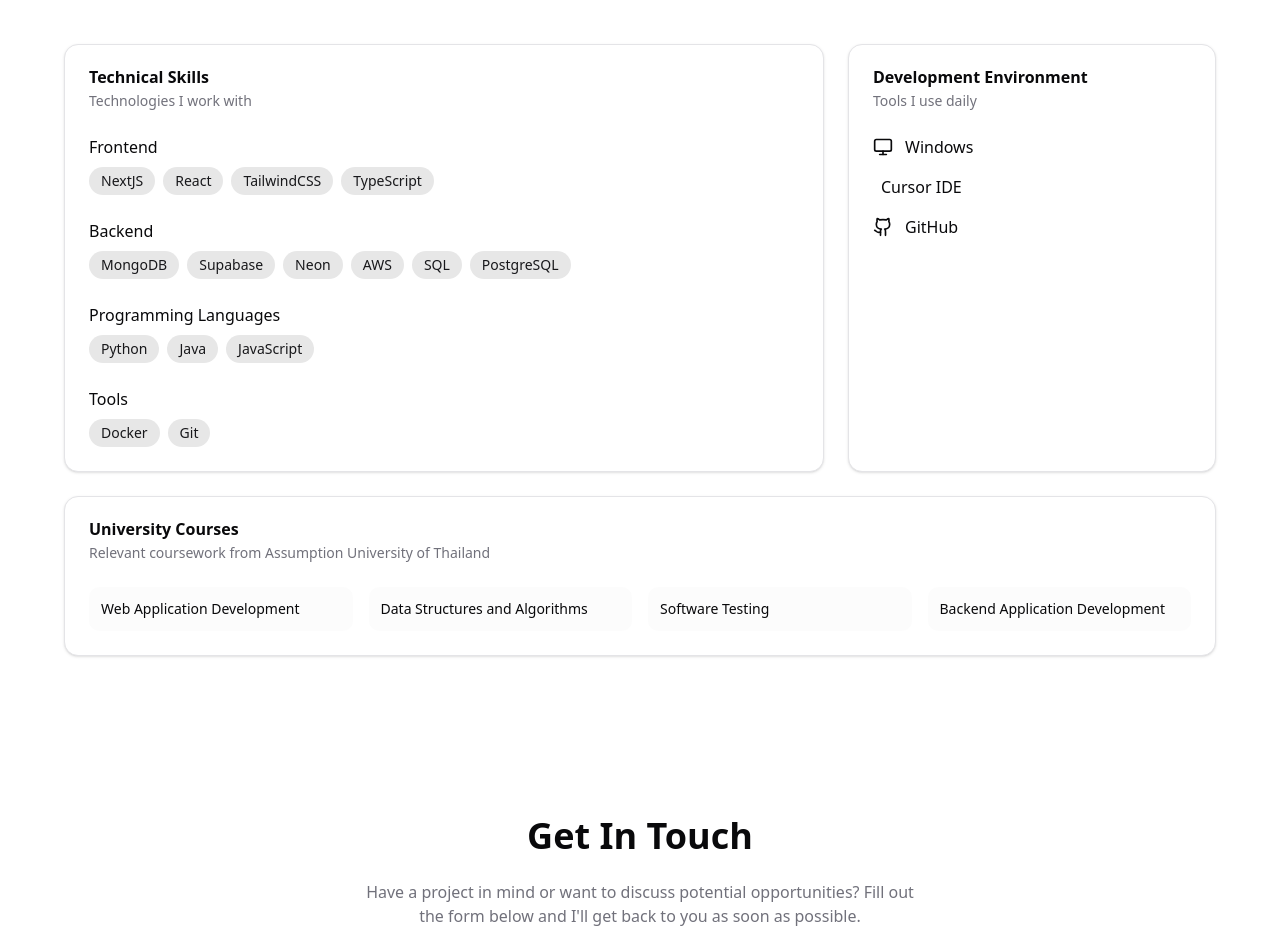
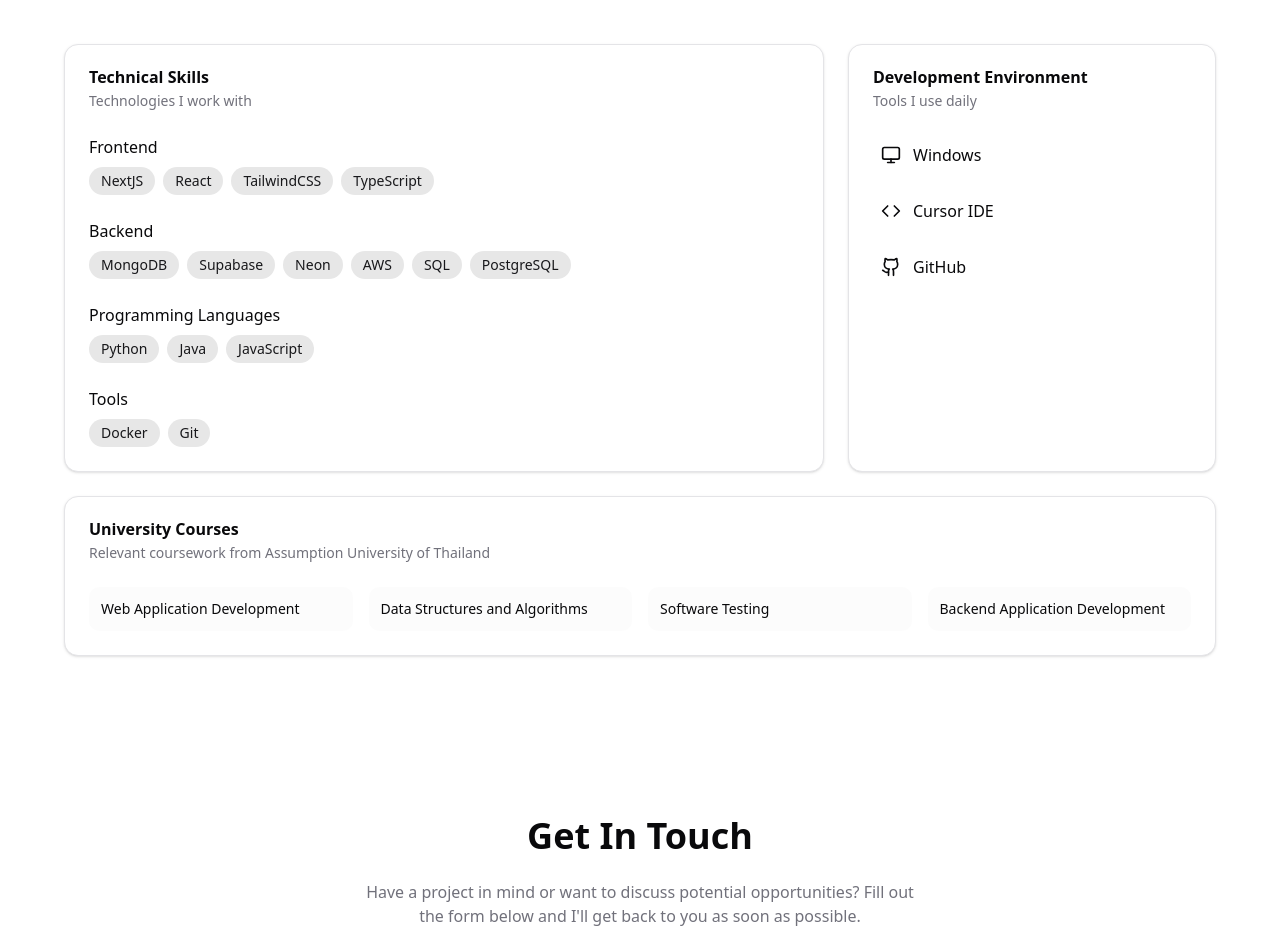
Before and after one commit to Reon1917/portfolio-site-v4, a Next.js app in the folder reon-site-v5/: page / in a window 1280 px wide. Shown: the part 924-1856 px from the top of the page. Built offline with nearby package versions, Linux system fonts and the light colour scheme.

Commit message:
Update skills.jsx

```diff
--- a/reon-site-v5/components/skills.jsx
+++ b/reon-site-v5/components/skills.jsx
@@ -2,7 +2,7 @@
 
 import { Card, CardContent, CardDescription, CardHeader, CardTitle } from "@/components/ui/card";
 import { motion } from "framer-motion";
-import { Laptop, Monitor, Github } from "lucide-react";
+import { Monitor, Github, Code } from "lucide-react";
 
 export function Skills({ data }) {
   // Define skill categories
@@ -15,9 +15,9 @@
 
   // Dev environment icons mapping
   const devIcons = {
-    "Windows": <Monitor className="h-5 w-5 mr-1" />,
-    "Cursor": <Laptop className="h-5 w-5 mr-1" />,
-    "GitHub": <Github className="h-5 w-5 mr-1" />
+    "Windows": <Monitor className="h-5 w-5" />,
+    "Cursor IDE": <Code className="h-5 w-5" />,
+    "GitHub": <Github className="h-5 w-5" />
   };
 
   return (
@@ -80,9 +80,11 @@
               <CardContent>
                 <div className="space-y-4">
                   {Object.entries(data.dev_environment).map(([key, value]) => (
-                    <div key={key} className="flex items-center">
-                      {devIcons[value]}
-                      <span className="ml-2">{value}</span>
+                    <div key={key} className="flex items-center space-x-3 p-2 rounded-md hover:bg-secondary/50 transition-colors">
+                      <div className="flex-shrink-0">
+                        {devIcons[value]}
+                      </div>
+                      <span>{value}</span>
                     </div>
                   ))}
                 </div>
```
